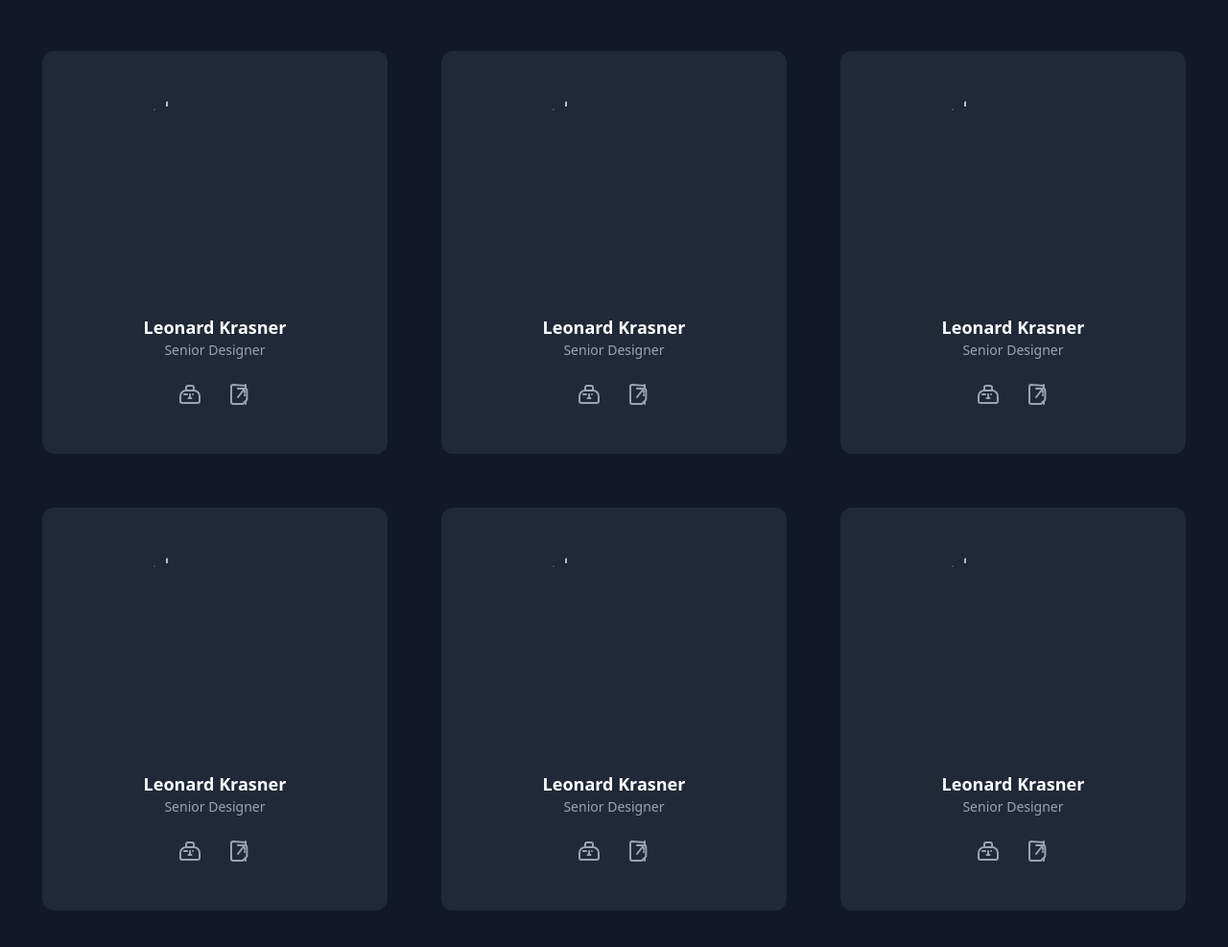
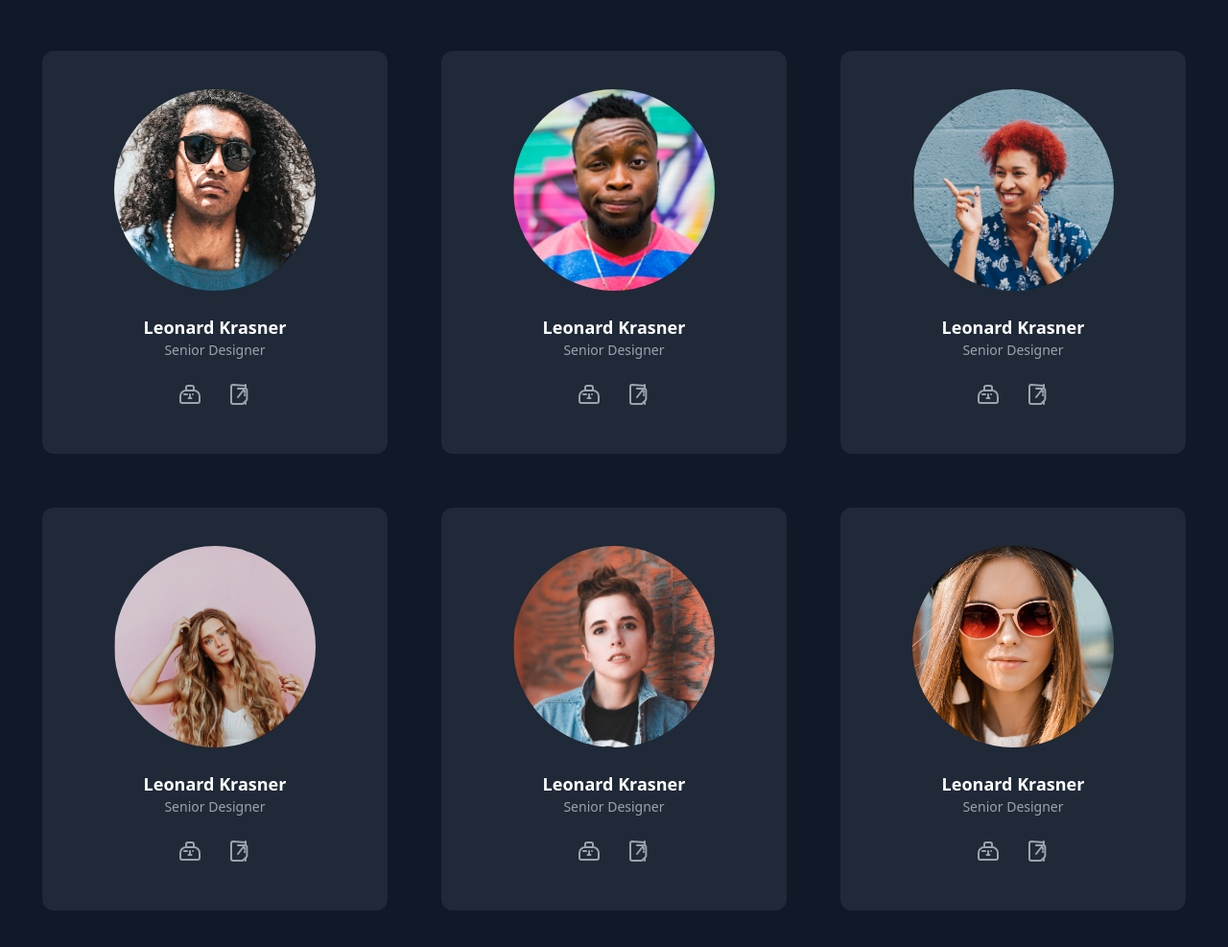
Before and after one commit to Carleone-Souza-Santos/Darkcard, a plain HTML site: page index.html in a window 1280 px wide. Shown: the part 107-1094 px from the top of the page at 96% size. Drawn offline with nearby package versions, Linux system fonts and the light colour scheme.

Commit message:
update img

```diff
--- a/index.html
+++ b/index.html
@@ -31,7 +31,7 @@
       >
         <div class="box-img flex justify-center">
           <img
-            src="../assets/imgone.png"
+            src="./Cards/src/assets/imgone.png"
             class="w-[210px] h-[210px] rounded-full"
             alt="img-1"
           />
@@ -88,7 +88,7 @@
       >
         <div class="box-img flex justify-center">
           <img
-            src="../assets/imgth.png"
+            src="./Cards/src/assets/imgth.png"
             class="w-[210px] h-[210px] rounded-full"
             alt="img-1"
           />
@@ -145,7 +145,7 @@
       >
         <div class="box-img flex justify-center">
           <img
-            src="../assets/imgtre.png"
+            src="./Cards/src/assets/imgtre.png"
             class="w-[210px] h-[210px] rounded-full"
             alt="img-1"
           />
@@ -202,7 +202,7 @@
       >
         <div class="box-img flex justify-center">
           <img
-            src="../assets/imgfor.png"
+            src="./Cards/src/assets/imgfor.png"
             class="w-[210px] h-[210px] rounded-full"
             alt="img-1"
           />
@@ -259,7 +259,7 @@
       >
         <div class="box-img flex justify-center">
           <img
-            src="../assets/imgfive.png"
+            src="./Cards/src/assets/imgfive.png"
             class="w-[210px] h-[210px] rounded-full"
             alt="img-1"
           />
@@ -316,7 +316,7 @@
       >
         <div class="box-img flex justify-center">
           <img
-            src="../assets/imgsi.png"
+            src="./Cards/src/assets/imgsi.png"
             class="w-[210px] h-[210px] rounded-full"
             alt="img-1"
           />
```
